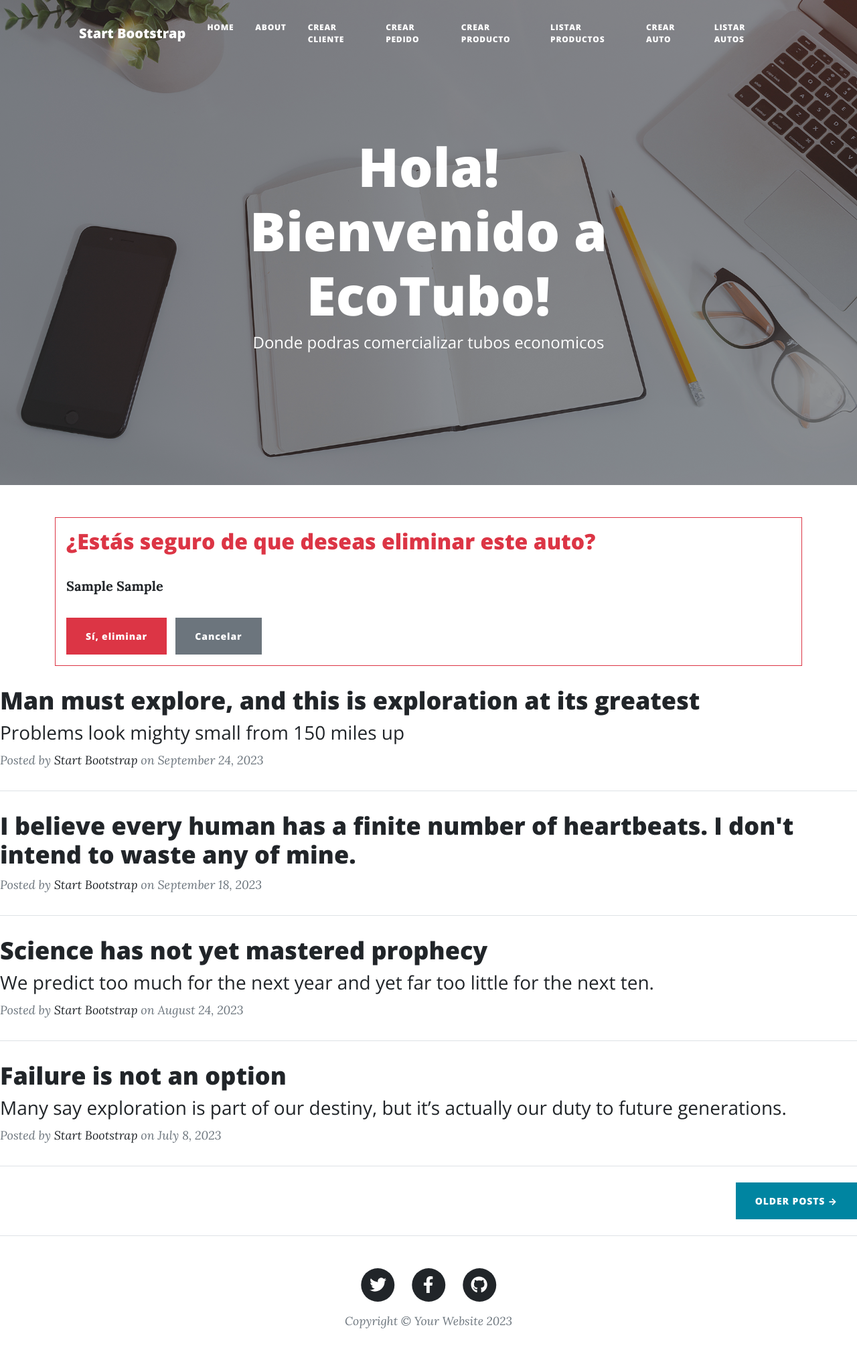
After one commit to gabrielavancini97/django-83010, a Django app: page /eliminar/1/ in a window 1280 px wide. The commit adds this page. Shown: the whole page at 67% size. Run offline with Django 5.2, Linux system fonts and the light colour scheme; tables that the repository leaves empty hold one stand-in row (values such as "Sample post"); some libraries are stand-ins or nearby versions.

Commit message:
ajuste final contra ante ultima clase

```diff
--- /dev/null
+++ b/mi_primer_app/templates/mi_primer_app/eliminar-auto.html
@@ -0,0 +1,19 @@
+{% extends "master.html" %}
+
+{% block contenido %}
+<div class="container mt-5">
+  <div class="card border-danger">
+    <div class="card-body">
+      <h2 class="card-title text-danger">¿Estás seguro de que deseas eliminar este auto?</h2>
+      <p class="card-text fs-5"><strong>{{ object.marca }} {{ object.modelo }}</strong></p>
+
+      <form method="post" class="d-inline">
+        {% csrf_token %}
+        <button type="submit" class="btn btn-danger">Sí, eliminar</button>
+      </form>
+
+      <a href="{% url 'listar-autos' %}" class="btn btn-secondary ms-2">Cancelar</a>
+    </div>
+  </div>
+</div>
+{% endblock %}
--- a/mi_primer_app/urls.py
+++ b/mi_primer_app/urls.py
@@ -32,5 +32,8 @@
      #vistas basadas en clases
     path('crear-auto/', views.AutoCreateView.as_view(), name="crear-auto"),
     path('listar-autos/', views.AutoListView.as_view(), name="listar-autos"),
-
+    path('detalle-auto/<int:pk>/',
+         views.AutoDetailView.as_view(), name="detalle-auto"),
+    path('editar/<int:pk>/', views.AutoUpdateView.as_view(), name='editar-auto'),
+    path('eliminar/<int:pk>/', views.AutoDeleteView.as_view(), name='eliminar-auto'),
 ]
--- a/mi_primer_app/views.py
+++ b/mi_primer_app/views.py
@@ -4,8 +4,8 @@
 from .models import Familiar, Curso, Estudiante, Producto, Cliente, Pedido, DetallePedido, Auto
 from .forms import CursoForm, EstudianteForm, ProductoForm, ClienteForm, PedidoForm, AutoForm
 from django.views.generic import ListView, CreateView, UpdateView, DeleteView, DetailView
-from django.contrib.auth.decorators import login_required
-from django.contrib.auth.mixins import LoginRequiredMixin
+#from django.contrib.auth.decorators import login_required
+#from django.contrib.auth.mixins import LoginRequiredMixin
 
 # Create your views here.
 
@@ -179,27 +179,27 @@
     context_object_name = 'autos' #como se llama el campo al que se va a llamar, exactamente igual al listar en el html
 
 
-class AutoCreateView(LoginRequiredMixin, CreateView):
+class AutoCreateView(CreateView):
     model = Auto #que modelo
     form_class = AutoForm #que formulario
     template_name = 'mi_primer_app/crear-auto.html' #que template
     success_url = reverse_lazy('listar-autos') #a donde queremos que vaya luego de creado (antiguo redirect)
 
 
-#class AutoUpdateView(LoginRequiredMixin, UpdateView):
+class AutoUpdateView(UpdateView):
     model = Auto
     form_class = AutoForm
     template_name = 'mi_primer_app/crear-auto.html'
     success_url = reverse_lazy('listar-autos')
 
 
-#class AutoDetailView(LoginRequiredMixin, DetailView):
+class AutoDetailView(DetailView):
     model = Auto
     template_name = 'mi_primer_app/detalle-auto.html'
     context_object_name = 'auto'
 
 
-#class AutoDeleteView(LoginRequiredMixin, DeleteView):
+class AutoDeleteView(DeleteView):
     model = Auto
     template_name = 'mi_primer_app/eliminar-auto.html'
     success_url = reverse_lazy('listar-autos')
--- a/templates/master.html
+++ b/templates/master.html
@@ -39,6 +39,8 @@
                         <li class="nav-item"><a class="nav-link px-lg-3 py-3 py-lg-4" href="{% url "crear-pedido" %}">Crear Pedido</a></li>
                         <li class="nav-item"><a class="nav-link px-lg-3 py-3 py-lg-4" href="{% url "crear-producto" %}">Crear Producto</a></li>
                         <li class="nav-item"><a class="nav-link px-lg-3 py-3 py-lg-4" href="{% url "listar-productos" %}">Listar Productos</a></li>
+                        <li class="nav-item"><a class="nav-link px-lg-3 py-3 py-lg-4" href="{% url "crear-auto" %}">Crear Auto</a></li>
+                        <li class="nav-item"><a class="nav-link px-lg-3 py-3 py-lg-4" href="{% url "listar-autos" %}">Listar Autos</a></li>
                     </ul>
                 </div>
             </div>
```
Also changed, not shown: mi_primer_app/templates/mi_primer_app/detalle-auto.html (added, +11 -0 lines).
